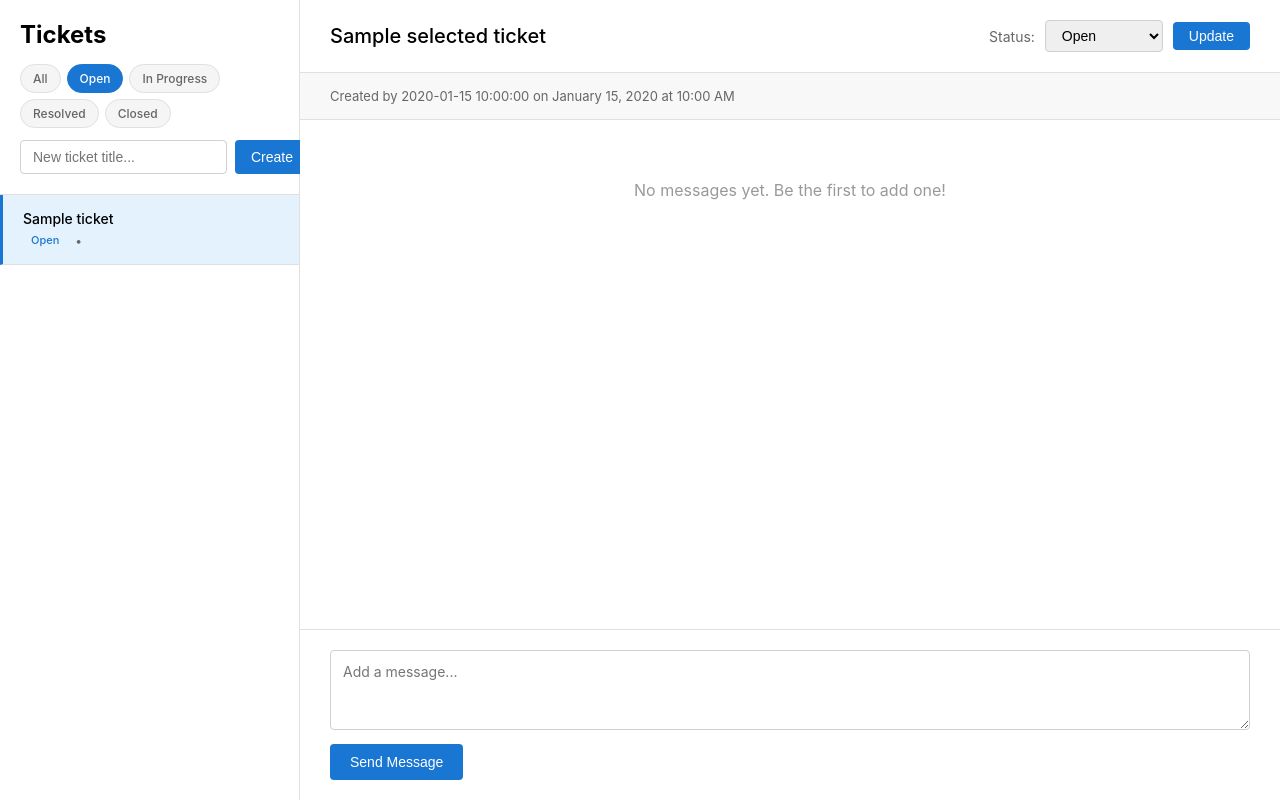
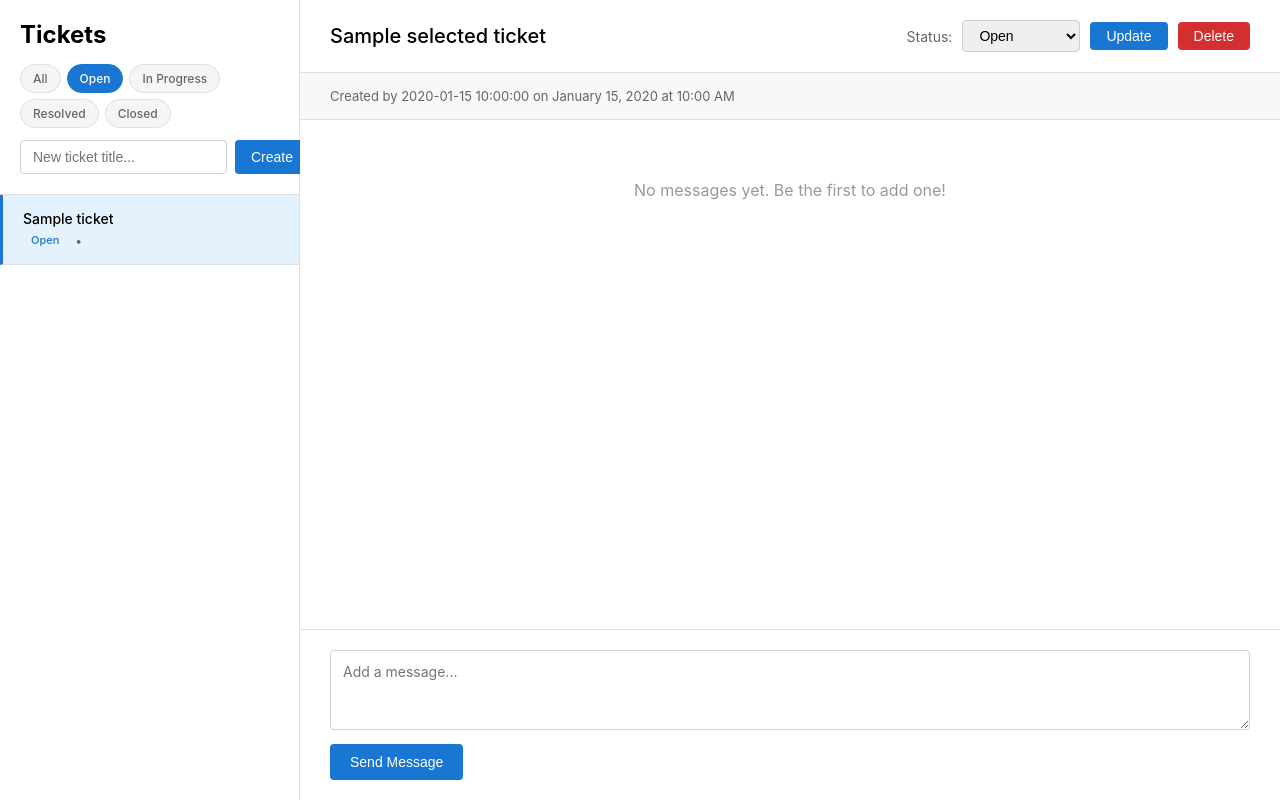
Before and after one commit to srjain92/databricks-ticketing-system, a Flask app: template templates/tickets.html in a window 1280 px wide. Run offline with Flask 3, Linux system fonts and the light colour scheme; the template is opened without the code that fills it: most values are stand-ins (such as "Sample title", 1, 10 or a date in 2020).

Commit message:
Fix: Add missing delete button HTML to template

```diff
--- a/templates/tickets.html
+++ b/templates/tickets.html
@@ -312,6 +312,7 @@
         {% if selected_ticket %}
             <div class="ticket-header">
                 <div class="ticket-title">{{ selected_ticket['title'] }}</div>
+                <div style="display: flex; align-items: center;">
                     <form class="status-selector" action="/tickets/{{ selected_ticket['ticket_id'] }}/status" method="POST">
                         <label>Status:</label>
                         <select name="status">
@@ -322,6 +323,10 @@
                         </select>
                         <button type="submit">Update</button>
                     </form>
+                    <form id="deleteForm-{{ selected_ticket['ticket_id'] }}" action="/tickets/{{ selected_ticket['ticket_id'] }}/delete" method="POST" style="margin: 0;">
+                        <button type="button" class="delete-btn" onclick="confirmDelete({{ selected_ticket['ticket_id'] }})">Delete</button>
+                    </form>
+                </div>
             </div>
             <div class="ticket-meta">
                 Created by {{ selected_ticket['created_by'] }} on {{ selected_ticket['created_at'].strftime('%B %d, %Y at %I:%M %p') }}
```
Lines whose indentation alone changed are shown as unchanged.
